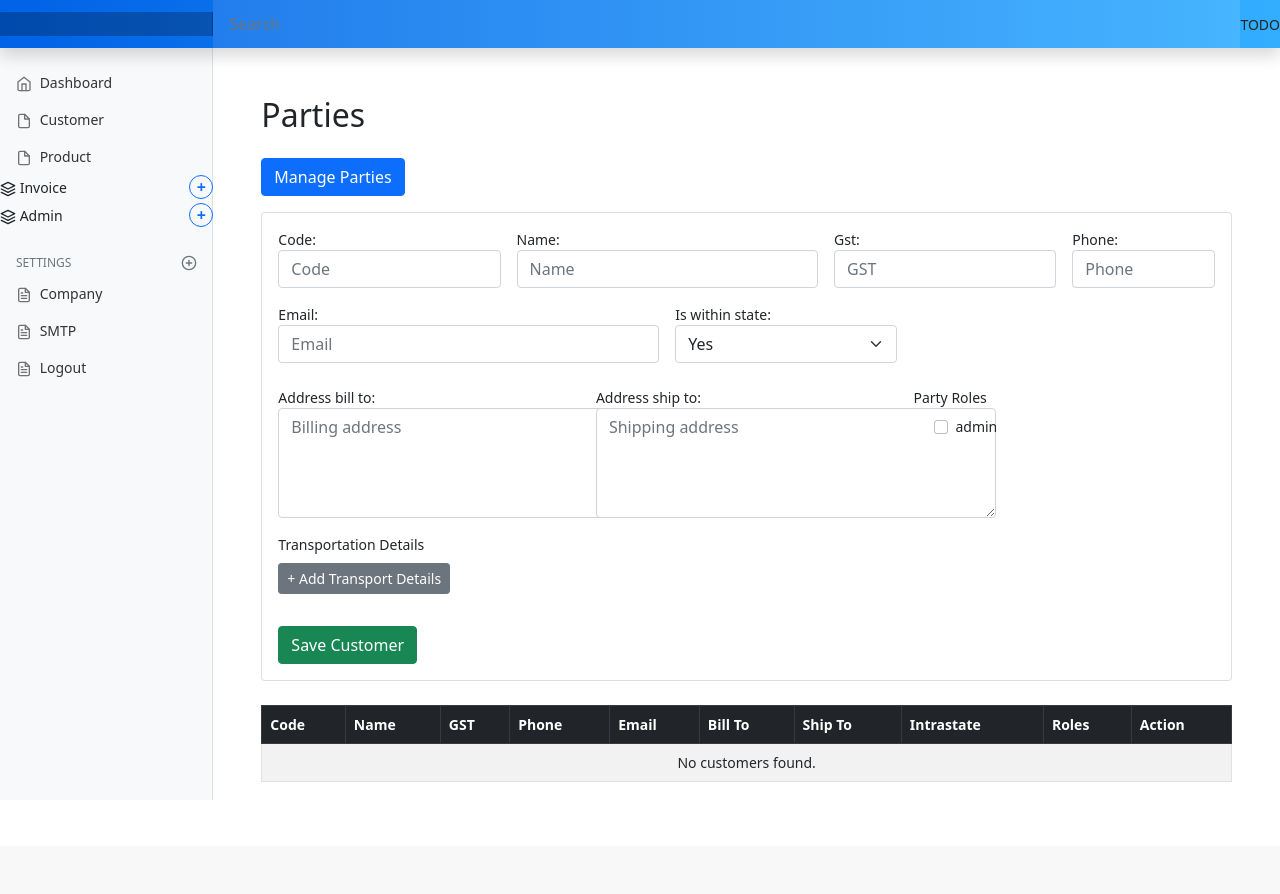
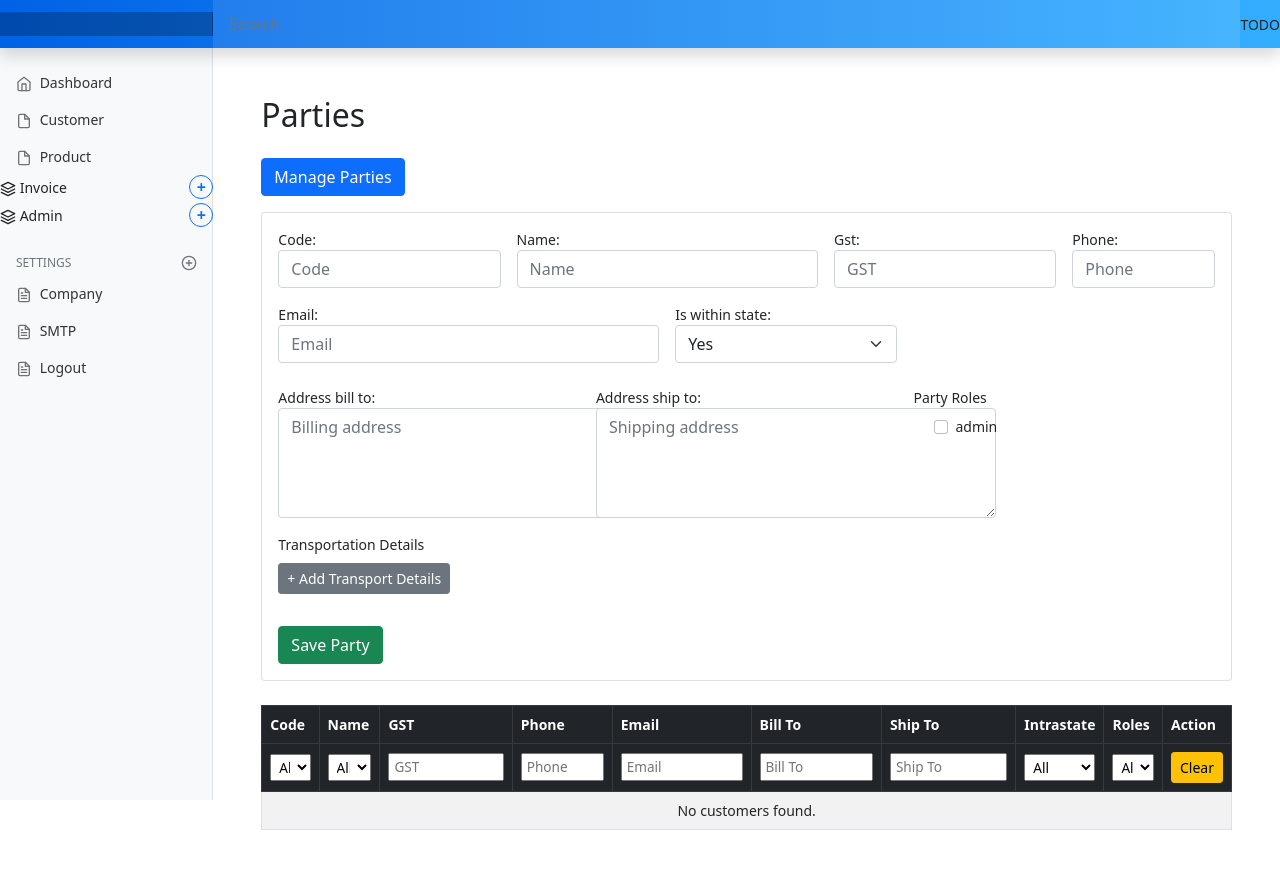
Before and after one commit to hencilpeter/projects, a Django app: page /invoice/customer/add/ in a window 1280 px wide, after a click on "Manage Parties". Before the commit the page ends 800 px from the top, so only its background shows below. Run offline with Django 5.2, Linux system fonts and the light colour scheme; tables that the repository leaves empty hold one stand-in row (values such as "Sample post"); some libraries are stand-ins or nearby versions.

Commit message:
additional changes.

```diff
--- a/PythonProjects/marania_invoice_venv/marania_invoice_proj/marania_invoice_app/views.py
+++ b/PythonProjects/marania_invoice_venv/marania_invoice_proj/marania_invoice_app/views.py
@@ -338,7 +338,7 @@
         "unique_roles": unique_roles,
     }
 
-    return render(request, "marania_invoice_app/customer.html", context)
+    return render(request, "marania_invoice_app/party.html", context)
 
 
 
@@ -557,7 +557,7 @@
         form = CustomerForm()  # Empty form for GET request
 
     context = {'form': CustomerForm}
-    return render(request, 'marania_invoice_app/customer.html', context)
+    return render(request, 'marania_invoice_app/party.html', context)
 
 def invoice_save(request):
 
--- a/PythonProjects/marania_invoice_venv/marania_invoice_proj/templates/marania_invoice_app/customer.html
+++ b/PythonProjects/marania_invoice_venv/marania_invoice_proj/templates/marania_invoice_app/party.html
@@ -20,6 +20,27 @@
     padding: 0.15rem 0.4rem;
     font-size: 0.75rem;
 }
+
+.filter-input {
+    width: 100%;
+    box-sizing: border-box;
+    padding: 2px 4px;
+    font-size: 0.85rem;
+    margin-bottom: 2px;
+}
+
+.table-scroll {
+    max-height: 820px;      /* adjust height as needed */
+    overflow-y: auto;
+    overflow-x: auto;
+}
+
+.table-scroll thead th {
+    position: sticky;
+    top: 0;
+    z-index: 2;
+}
+
 </style>
 
 <main class="col-md-9 ms-sm-auto col-lg-10 px-md-4">
@@ -37,50 +58,33 @@
         <form method="POST" id="customer-form" action="{% url 'create_customer' %}">
           {% csrf_token %}
           <input type="hidden" name="customer_id" id="customer_id">
-
           <div class="row g-3">
             <div class="col-md-3">
-              {{ form.code.label_tag }}
-              {{ form.code }}
-              {{ form.code.errors }}
+              {{ form.code.label_tag }} {{ form.code }} {{ form.code.errors }}
             </div>
             <div class="col-md-4">
-              {{ form.name.label_tag }}
-              {{ form.name }}
-              {{ form.name.errors }}
+              {{ form.name.label_tag }} {{ form.name }} {{ form.name.errors }}
             </div>
             <div class="col-md-3">
-              {{ form.gst.label_tag }}
-              {{ form.gst }}
-              {{ form.gst.errors }}
+              {{ form.gst.label_tag }} {{ form.gst }} {{ form.gst.errors }}
             </div>
             <div class="col-md-2">
-              {{ form.phone.label_tag }}
-              {{ form.phone }}
-              {{ form.phone.errors }}
+              {{ form.phone.label_tag }} {{ form.phone }} {{ form.phone.errors }}
             </div>
             <div class="col-md-5">
-              {{ form.email.label_tag }}
-              {{ form.email }}
-              {{ form.email.errors }}
+              {{ form.email.label_tag }} {{ form.email }} {{ form.email.errors }}
             </div>
             <div class="col-md-3">
-              {{ form.is_within_state.label_tag }}
-              {{ form.is_within_state }}
-              {{ form.is_within_state.errors }}
+              {{ form.is_within_state.label_tag }} {{ form.is_within_state }} {{ form.is_within_state.errors }}
             </div>
           </div>
 
           <div class="row g-3 mt-2">
             <div class="col-md-4">
-              {{ form.address_bill_to.label_tag }}
-              {{ form.address_bill_to }}
-              {{ form.address_bill_to.errors }}
+              {{ form.address_bill_to.label_tag }} {{ form.address_bill_to }} {{ form.address_bill_to.errors }}
             </div>
             <div class="col-md-4">
-              {{ form.address_ship_to.label_tag }}
-              {{ form.address_ship_to }}
-              {{ form.address_ship_to.errors }}
+              {{ form.address_ship_to.label_tag }} {{ form.address_ship_to }} {{ form.address_ship_to.errors }}
             </div>
             <div class="col-md-4">
               <label class="form-label">Party Roles</label>
@@ -103,13 +107,13 @@
             <button type="button" id="add-item" class="btn btn-secondary btn-sm mt-2">+ Add Transport Details</button>
           </div>
 
-          <button type="submit" class="btn btn-success mt-3">Save Customer</button>
+          <button type="submit" class="btn btn-success mt-3">Save Party</button>
         </form>
       </div>
     </div>
 
     <!-- Customer List Table -->
-    <div class="table-responsive mt-4">
+    <div class="table-responsive mt-4 table-scroll">
       <table class="table table-striped table-bordered" id="customer-table">
         <thead class="table-dark">
           <tr>
@@ -124,6 +128,19 @@
             <th>Roles</th>
             <th>Action</th>
           </tr>
+          <!-- Filter row -->
+          <tr id="filter-row">
+            <th><select class="filter-input" id="filter-code"><option value="">All</option></select></th>
+            <th><select class="filter-input" id="filter-name"><option value="">All</option></select></th>
+            <th><input type="text" class="filter-input" placeholder="GST"></th>
+            <th><input type="text" class="filter-input" placeholder="Phone"></th>
+            <th><input type="text" class="filter-input" placeholder="Email"></th>
+            <th><input type="text" class="filter-input" placeholder="Bill To"></th>
+            <th><input type="text" class="filter-input" placeholder="Ship To"></th>
+            <th><select class="filter-input" id="filter-intrastate"><option value="">All</option><option value="Yes">Yes</option><option value="No">No</option></select></th>
+            <th><select class="filter-input" id="filter-roles"><option value="">All</option></select></th>
+            <th><button class="btn btn-warning btn-sm" id="clear-filters">Clear</button></th>
+          </tr>
         </thead>
         <tbody>
           {% for customer in customers %}
@@ -136,19 +153,13 @@
             <td>{{ customer.address_bill_to }}</td>
             <td>{{ customer.address_ship_to }}</td>
             <td>{{ customer.is_within_state|yesno:"Yes,No" }}</td>
-            <td>
-              {% for role in customer.roles.all %}
-                {{ role.role }}{% if not forloop.last %}, {% endif %}
-              {% empty %}-{% endfor %}
-            </td>
+            <td>{% for role in customer.roles.all %}{{ role.role }}{% if not forloop.last %}, {% endif %}{% empty %}-{% endfor %}</td>
             <td>
               <button class="btn btn-primary btn-sm load-customer" data-id="{{ customer.id }}">Edit</button>
             </td>
           </tr>
           {% empty %}
-            <tr>
-              <td colspan="10" class="text-center">No customers found.</td>
-            </tr>
+          <tr><td colspan="10" class="text-center">No customers found.</td></tr>
           {% endfor %}
         </tbody>
       </table>
@@ -192,7 +203,6 @@
 container.addEventListener('click', e => {
   const row = e.target.closest('.item-row');
   if (!row) return;
-
   if (e.target.classList.contains('clear-item')) {
     row.querySelectorAll('input').forEach(inp => {
       if (inp.type === 'radio') inp.checked = false;
@@ -210,10 +220,7 @@
   fetch(`/invoice/customer/load/${id}/`)
     .then(res => res.json())
     .then(data => {
-      // set hidden customer_id
       form.querySelector('input[name="customer_id"]').value = data.id;
-
-      // populate form fields
       form.querySelector('input[name="code"]').value = data.code;
       form.querySelector('input[name="name"]').value = data.name;
       form.querySelector('input[name="gst"]').value = data.gst;
@@ -222,13 +229,10 @@
       form.querySelector('textarea[name="address_bill_to"]').value = data.address_bill_to;
       form.querySelector('textarea[name="address_ship_to"]').value = data.address_ship_to;
       form.querySelector('select[name="is_within_state"]').value = data.is_within_state ? 'True' : 'False';
-
-      // party roles
       form.querySelectorAll('input[name="partyroles"]').forEach(cb => {
         cb.checked = data.roles.includes(parseInt(cb.value));
       });
 
-      // transport details
       container.innerHTML = '';
       rowIndex = -1;
       data.transport_details.forEach((t, i) => {
@@ -242,11 +246,79 @@
         container.appendChild(row);
       });
 
-      // show collapse
       const collapseEl = document.getElementById("customerForm");
       const bsCollapse = bootstrap.Collapse.getInstance(collapseEl) || new bootstrap.Collapse(collapseEl, {toggle:false});
       if (!collapseEl.classList.contains("show")) bsCollapse.show();
     });
 });
+
+// ===== Table Filters =====
+const table = document.getElementById('customer-table');
+const tbody = table.querySelector('tbody');
+
+function applyFilters() {
+  const codeFilter = document.getElementById('filter-code').value.toLowerCase();
+  const nameFilter = document.getElementById('filter-name').value.toLowerCase();
+  const intrastateFilter = document.getElementById('filter-intrastate').value;
+  const rolesFilter = document.getElementById('filter-roles').value.toLowerCase();
+
+  const inputs = Array.from(document.querySelectorAll('#filter-row input')).map(i => i.value.toLowerCase());
+
+  tbody.querySelectorAll('tr').forEach(row => {
+    const cells = row.querySelectorAll('td');
+    let show = true;
+
+    if (codeFilter && !cells[0].textContent.toLowerCase().includes(codeFilter)) show = false;
+    if (nameFilter && !cells[1].textContent.toLowerCase().includes(nameFilter)) show = false;
+    if (inputs[2] && !cells[2].textContent.toLowerCase().includes(inputs[2])) show = false;
+    if (inputs[3] && !cells[3].textContent.toLowerCase().includes(inputs[3])) show = false;
+    if (inputs[4] && !cells[4].textContent.toLowerCase().includes(inputs[4])) show = false;
+    if (inputs[5] && !cells[5].textContent.toLowerCase().includes(inputs[5])) show = false;
+    if (inputs[6] && !cells[6].textContent.toLowerCase().includes(inputs[6])) show = false;
+    if (intrastateFilter && cells[7].textContent !== intrastateFilter) show = false;
+    if (rolesFilter && !cells[8].textContent.toLowerCase().includes(rolesFilter)) show = false;
+
+    row.style.display = show ? '' : 'none';
+  });
+}
+
+// populate select filters dynamically
+function populateSelectFilters() {
+  const codes = new Set();
+  const names = new Set();
+  const roles = new Set();
+
+  tbody.querySelectorAll('tr').forEach(row => {
+    const cells = row.querySelectorAll('td');
+    if (cells.length < 9) return;
+    codes.add(cells[0].textContent);
+    names.add(cells[1].textContent);
+    cells[8].textContent.split(',').forEach(r => roles.add(r.trim()));
+  });
+
+  const codeSelect = document.getElementById('filter-code');
+  const nameSelect = document.getElementById('filter-name');
+  const rolesSelect = document.getElementById('filter-roles');
+
+  codes.forEach(c => codeSelect.innerHTML += `<option value="${c}">${c}</option>`);
+  names.forEach(n => nameSelect.innerHTML += `<option value="${n}">${n}</option>`);
+  roles.forEach(r => {
+    if(r) rolesSelect.innerHTML += `<option value="${r}">${r}</option>`;
+  });
+}
+
+populateSelectFilters();
+
+// Attach event listeners
+document.querySelectorAll('#filter-row input, #filter-row select').forEach(el => {
+  el.addEventListener('input', applyFilters);
+});
+
+// Clear button
+document.getElementById('clear-filters').addEventListener('click', () => {
+  document.querySelectorAll('#filter-row input').forEach(i => i.value = '');
+  document.querySelectorAll('#filter-row select').forEach(s => s.value = '');
+  applyFilters();
+});
 </script>
 {% endblock %}
```
